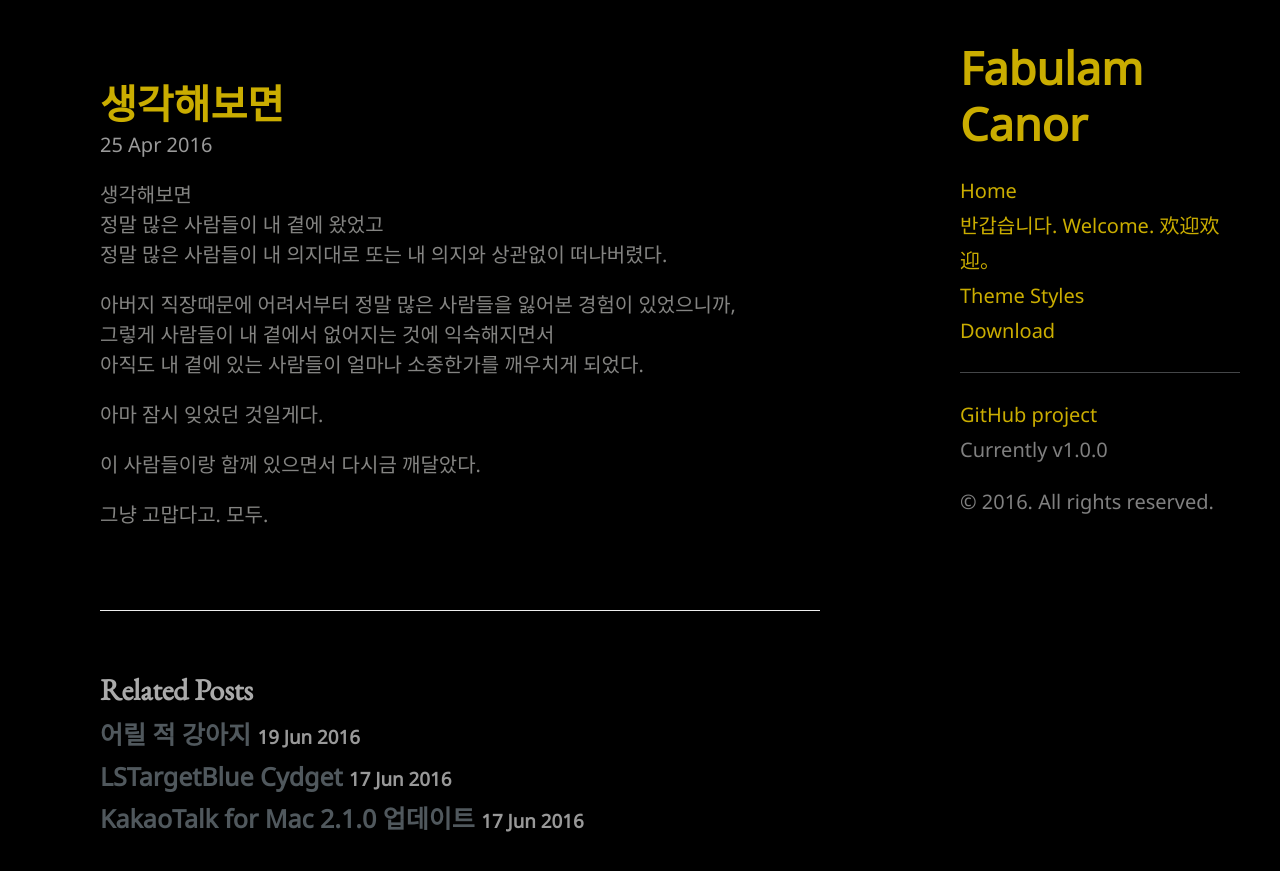
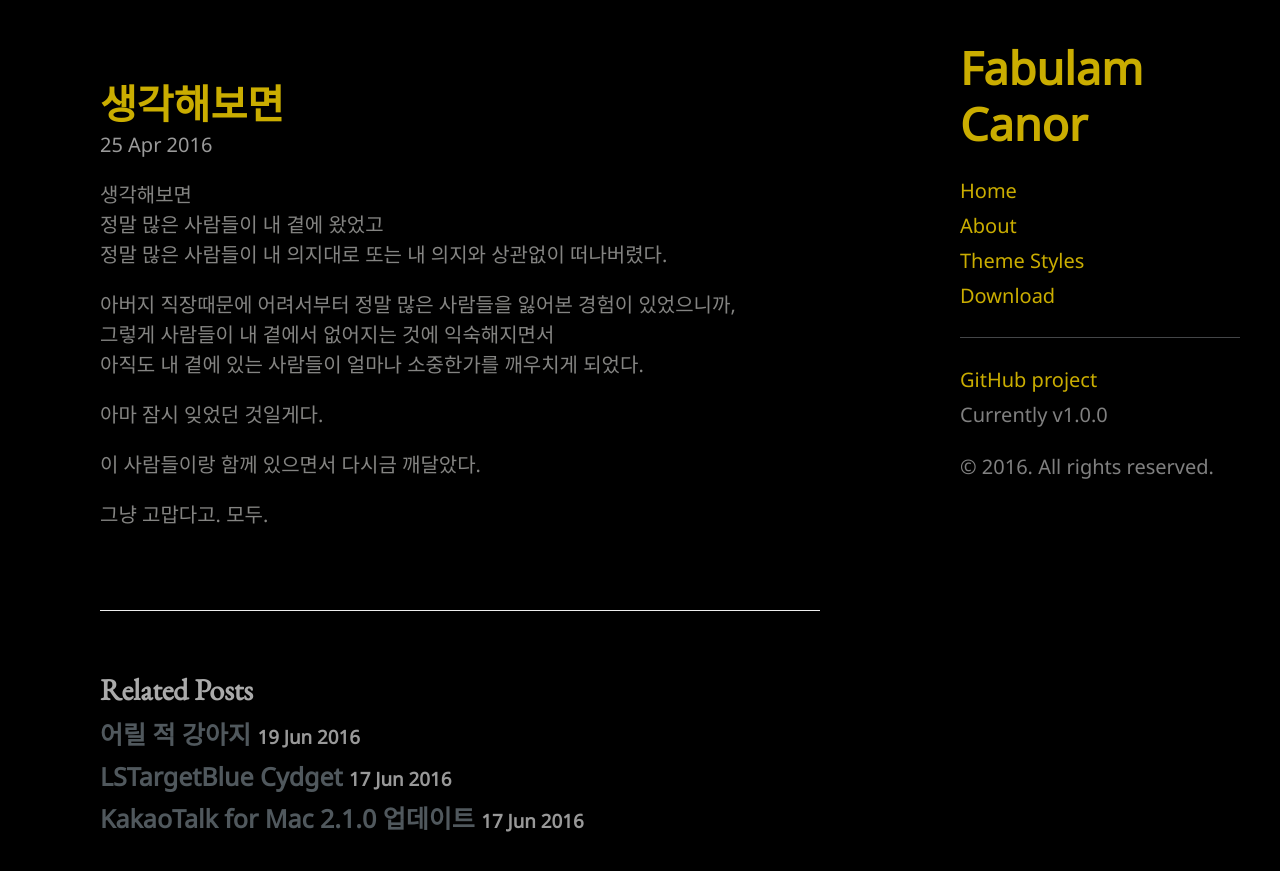
Before and after one commit to Canorus/canorus.github.io, a Jekyll site: the page built from _posts/2016-04-25-come-to-think-of-it.md, in a window 1280 px wide and 975 px high. Shown: the top 871 px of the window. Built offline with Jekyll 4.4.1, drawn with Linux system fonts in a browser that asks for light colours.

```diff
--- a/about.md
+++ b/about.md
@@ -1,7 +1,8 @@
 ---
 layout: page
-title: 반갑습니다. Welcome. 欢迎欢迎。
+title: About
 ---
+# 반갑습니다. Welcom. 欢迎欢迎。
 
 <p class="message">
     Canor의 블로그에 오신 것을 환영합니다.<br/>
```
